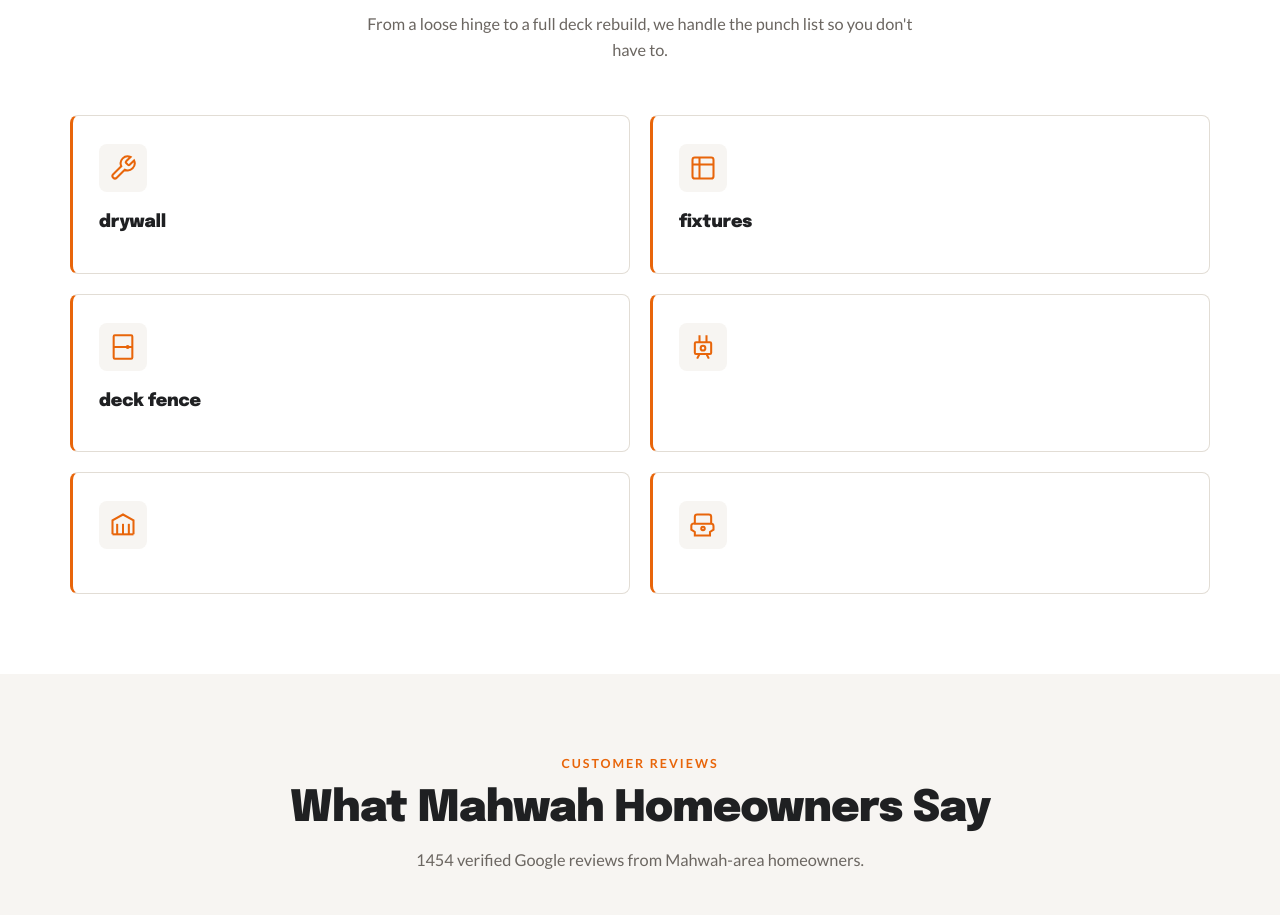
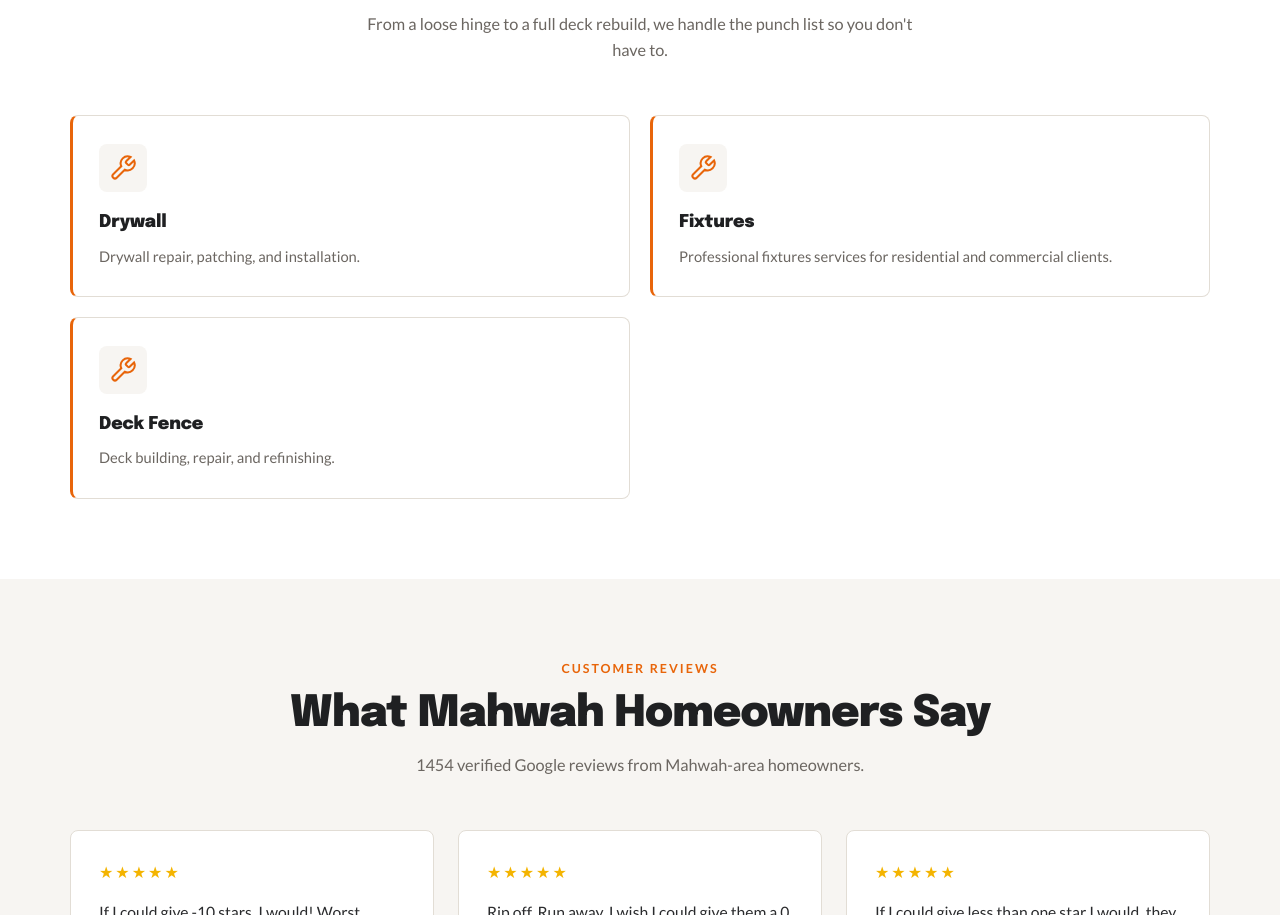
Before and after one commit to tszaks/nail-it-handyman-llc, a website: page public/index.html in a window 1280 px wide. Shown: the part 998-1913 px from the top of the page. Drawn offline with Linux system fonts and the light colour scheme.

Commit message:
fix: populate service cards from facts.json

```diff
--- a/public/index.html
+++ b/public/index.html
@@ -667,35 +667,20 @@
         <p class="section-sub">From a loose hinge to a full deck rebuild, we handle the punch list so you don't have to.</p>
       </div>
       <div class="services-grid">
-        <div class="service-card reveal">
+        <div class="service-card">
           <div class="service-icon"><svg width="28" height="28" viewBox="0 0 24 24" fill="none" stroke="currentColor" stroke-width="1.75" aria-hidden="true"><path d="M14.7 6.3a1 1 0 000 1.4l1.6 1.6a1 1 0 001.4 0l3.77-3.77a6 6 0 01-7.94 7.94l-6.91 6.91a2.12 2.12 0 01-3-3l6.91-6.91a6 6 0 017.94-7.94l-3.76 3.76z"/></svg></div>
-          <h3>drywall</h3>
-          <p></p>
+          <h3>Drywall</h3>
+          <p>Drywall repair, patching, and installation.</p>
         </div>
-        <div class="service-card reveal">
-          <div class="service-icon"><svg width="28" height="28" viewBox="0 0 24 24" fill="none" stroke="currentColor" stroke-width="1.75" aria-hidden="true"><rect x="3" y="3" width="18" height="18" rx="2"/><line x1="3" y1="9" x2="21" y2="9"/><line x1="9" y1="3" x2="9" y2="21"/></svg></div>
-          <h3>fixtures</h3>
-          <p></p>
+        <div class="service-card">
+          <div class="service-icon"><svg width="28" height="28" viewBox="0 0 24 24" fill="none" stroke="currentColor" stroke-width="1.75" aria-hidden="true"><path d="M14.7 6.3a1 1 0 000 1.4l1.6 1.6a1 1 0 001.4 0l3.77-3.77a6 6 0 01-7.94 7.94l-6.91 6.91a2.12 2.12 0 01-3-3l6.91-6.91a6 6 0 017.94-7.94l-3.76 3.76z"/></svg></div>
+          <h3>Fixtures</h3>
+          <p>Professional fixtures services for residential and commercial clients.</p>
         </div>
-        <div class="service-card reveal">
-          <div class="service-icon"><svg width="28" height="28" viewBox="0 0 24 24" fill="none" stroke="currentColor" stroke-width="1.75" aria-hidden="true"><rect x="4" y="2" width="16" height="20" rx="1"/><line x1="4" y1="12" x2="20" y2="12"/><circle cx="16" cy="12" r="0.8" fill="currentColor"/></svg></div>
-          <h3>deck fence</h3>
-          <p></p>
-        </div>
-        <div class="service-card reveal">
-          <div class="service-icon"><svg width="28" height="28" viewBox="0 0 24 24" fill="none" stroke="currentColor" stroke-width="1.75" aria-hidden="true"><path d="M9 2v6M15 2v6M9 18l-2 4M15 18l2 4"/><rect x="5" y="8" width="14" height="10" rx="1"/><circle cx="12" cy="13" r="2"/></svg></div>
-          <h3></h3>
-          <p></p>
-        </div>
-        <div class="service-card reveal">
-          <div class="service-icon"><svg width="28" height="28" viewBox="0 0 24 24" fill="none" stroke="currentColor" stroke-width="1.75" aria-hidden="true"><path d="M3 20V8l9-5 9 5v12"/><line x1="3" y1="20" x2="21" y2="20"/><line x1="7" y1="20" x2="7" y2="11"/><line x1="12" y1="20" x2="12" y2="11"/><line x1="17" y1="20" x2="17" y2="11"/></svg></div>
-          <h3></h3>
-          <p></p>
-        </div>
-        <div class="service-card reveal">
-          <div class="service-icon"><svg width="28" height="28" viewBox="0 0 24 24" fill="none" stroke="currentColor" stroke-width="1.75" aria-hidden="true"><path d="M19 11V5a2 2 0 00-2-2H7a2 2 0 00-2 2v6"/><path d="M5 11h14a2 2 0 012 2v3l-3 2v3H5v-3l-3-2v-3a2 2 0 013-2z"/><circle cx="12" cy="15" r="1.5"/></svg></div>
-          <h3></h3>
-          <p></p>
+        <div class="service-card">
+          <div class="service-icon"><svg width="28" height="28" viewBox="0 0 24 24" fill="none" stroke="currentColor" stroke-width="1.75" aria-hidden="true"><path d="M14.7 6.3a1 1 0 000 1.4l1.6 1.6a1 1 0 001.4 0l3.77-3.77a6 6 0 01-7.94 7.94l-6.91 6.91a2.12 2.12 0 01-3-3l6.91-6.91a6 6 0 017.94-7.94l-3.76 3.76z"/></svg></div>
+          <h3>Deck Fence</h3>
+          <p>Deck building, repair, and refinishing.</p>
         </div>
       </div>
     </div>
```
